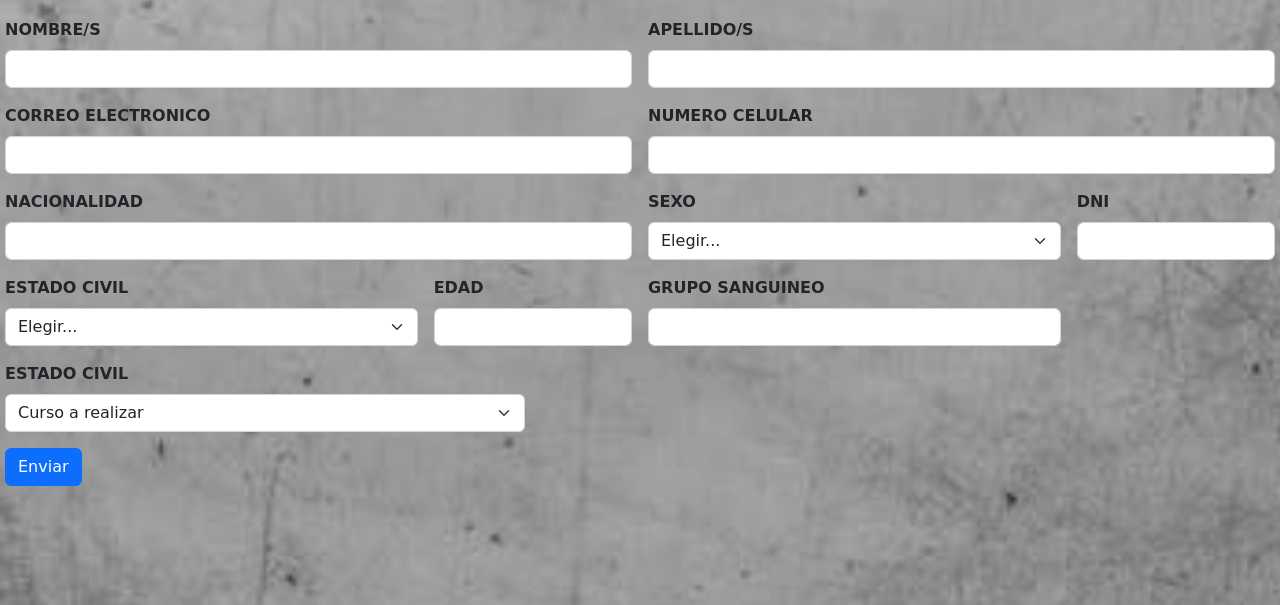
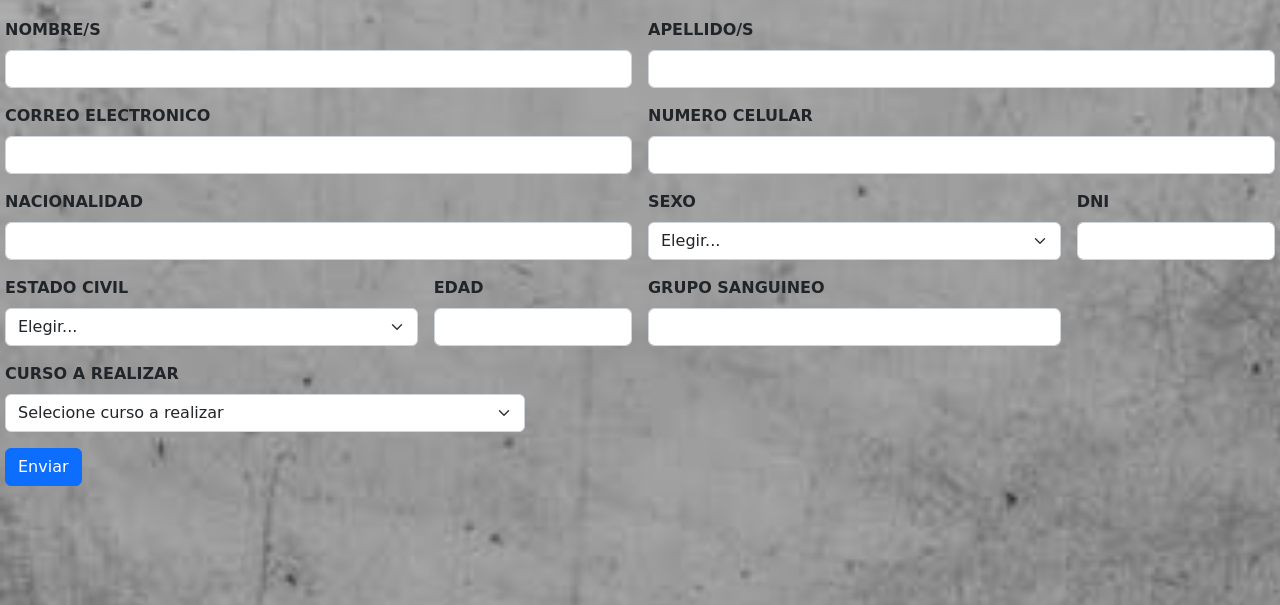
Before and after one commit to LichiBorda/ENTREGA-FINAL, a plain HTML site: page paginas/formulario.html in a window 1280 px wide. Shown: the part 125-730 px from the top of the page. Drawn offline with nearby package versions, Linux system fonts and the light colour scheme; a web font is replaced by a local one.

Commit message:
primer commmit

```diff
--- a/paginas/formulario.html
+++ b/paginas/formulario.html
@@ -109,9 +109,9 @@
           <input type="text" class="form-control" id="inputZip">
         </div>
         <div class="col-md-5">
-          <label for="inputState" class="form-label"><B>ESTADO CIVIL</B></label>
+          <label for="inputState" class="form-label"><B>CURSO A REALIZAR</B></label>
           <select id="inputState" class="form-select">
-            <option selected>Curso a realizar</option>
+            <option selected>Selecione curso a realizar</option>
             <option>CURSO TIMONEL</option>
             <option>CURSO CONDUCTOR NAUTICO</option>
 
```
Also changed, not shown: paginas/cursos.html (+1 -1 lines).
